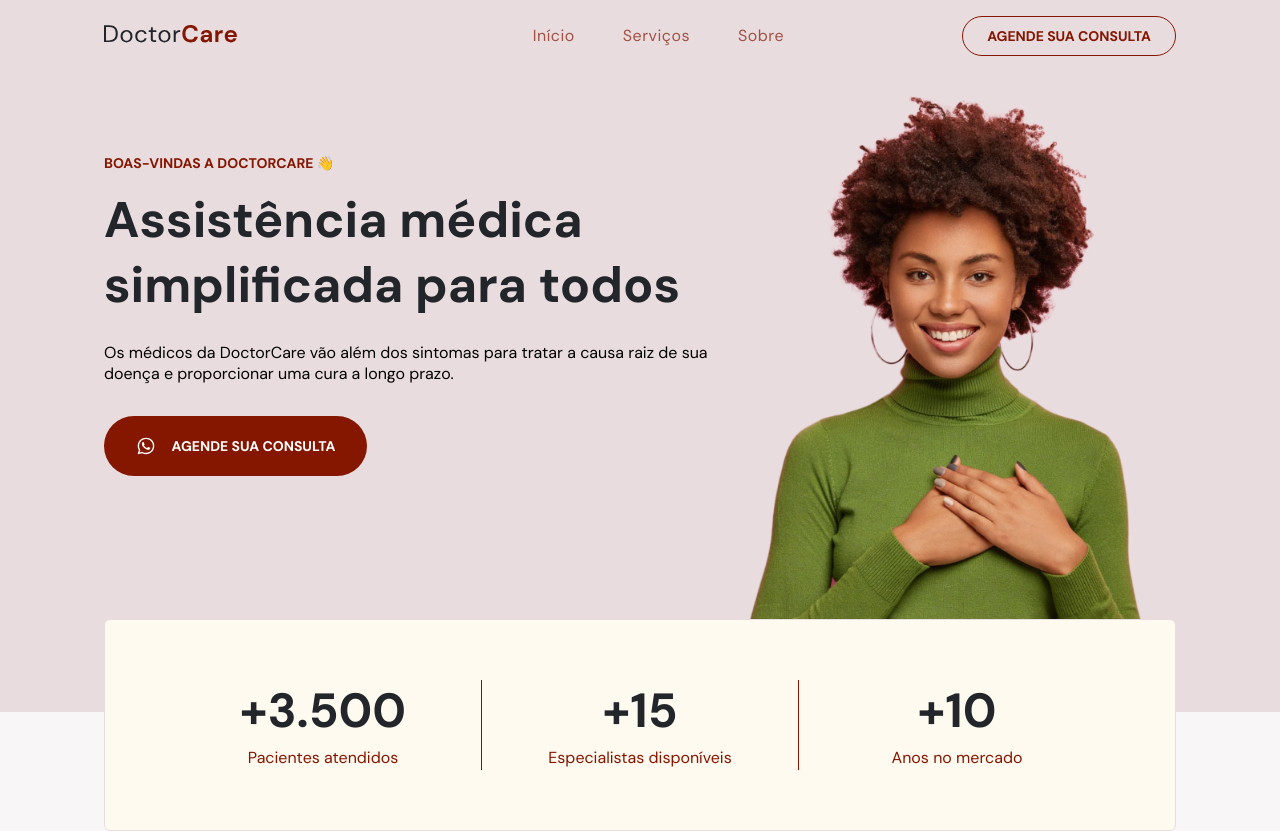
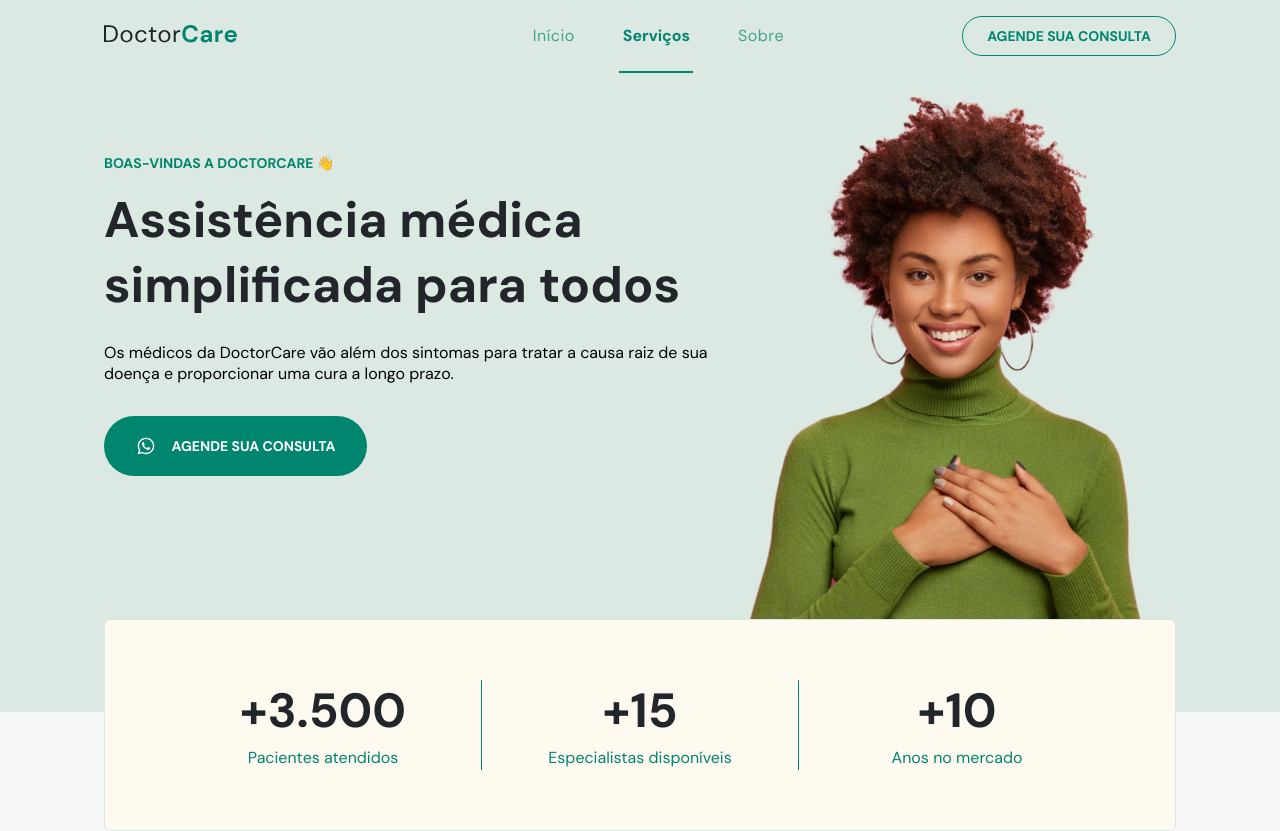
Before and after one commit to brunolyma/landingpage, a plain HTML site: page index.html in a window 1280 px wide. Shown: the top 831 px of the page. Drawn offline with nearby package versions, Linux system fonts and the light colour scheme.

Commit message:
final version

```diff
--- a/script/script.js
+++ b/script/script.js
@@ -1,11 +1,39 @@
-window.addEventListener('scroll', onScroll)
+window.addEventListener("scroll", onScroll)
 
 function onScroll() {
   toFixNavbarOnScroll()
   backToTopButton()
+  activeNavCurrentSection(home)
+  activeNavCurrentSection(services)
+  activeNavCurrentSection(about)
+  activeNavCurrentSection(contact)
 }
 
-function toFixNavbarOnScroll () {
+function activeNavCurrentSection(section) {
+  const targetLine = scrollY + innerHeight / 2
+
+  const sectionTop = section.offsetTop
+  const sectionHeight = section.offsetHeight
+
+  const sectionTopReachOrPassedTargetLine = targetLine >= sectionTop
+
+  const sectionEndsAt = sectionTop + sectionHeight
+
+  const sectionEndPassedTargetLine = targetLine <= sectionEndsAt
+
+  const sectionBoundaries =
+    sectionTopReachOrPassedTargetLine && sectionEndPassedTargetLine
+
+  const sectionId = section.getAttribute("id")
+  const menuElement = document.querySelector(`.menu a[href*=${sectionId}]`)
+
+  menuElement.classList.remove("active")
+  if (sectionBoundaries) {
+    menuElement.classList.add("active")
+  }
+}
+
+function toFixNavbarOnScroll() {
   const nav = document.querySelector("nav")
   if (scrollY > 0) {
     nav.classList.add("scroll")
@@ -14,11 +42,11 @@ function toFixNavbarOnScroll () {
   }
 }
 
-function backToTopButton () {
-  if(scrollY > 1460) {
-    document.querySelector( '#backToTop' ).classList.add('show')
+function backToTopButton() {
+  if (scrollY > 1460) {
+    document.querySelector("#backToTop").classList.add("show")
   } else {
-    document.querySelector( '#backToTop' ).classList.remove('show')
+    document.querySelector("#backToTop").classList.remove("show")
   }
 }
 
--- a/style/index.css
+++ b/style/index.css
@@ -6,7 +6,7 @@
 }
 
 :root {
-  --hue: 370;
+  --hue: 170;
   --primary-color: hsl(var(--hue), 100%, 26%);
   --headline: hsl(210, 11%, 15%);
   --paragraph: hsl(210, 9%, 31%);
@@ -615,6 +615,8 @@ footer p {
   nav#navigation.scroll .menu a.button {
     color: white;
     border-color: white;
+
+    transition: background 0.3s;
   }
 
   nav#navigation.scroll .menu ul li a.active,
@@ -626,7 +628,7 @@ footer p {
     opacity: 1;
     transition: 0.2s;
   }
-  nav#navigation .menu ul li a:active,
+  nav#navigation .menu ul li a.active,
   nav#navigation .menu ul li a:hover {
     opacity: 1;
     font-weight: 700;
@@ -637,7 +639,7 @@ footer p {
   nav#navigation .menu li a::after {
     display: block;
     content: "";
-    bottom: -1.9rem;
+    bottom: -2rem;
     left: -5%;
 
     position: relative;
@@ -658,9 +660,12 @@ footer p {
     width: 110%;
   }
 
+  nav#navigation.scroll .menu a.button.active,
   nav#navigation.scroll .menu a.button:hover {
     background-color: var(--brand-back);
     color: var(--primary-color);
+
+    transition: 0.2s;
   }
 
   nav#navigation .menu a.button:hover {
@@ -752,9 +757,10 @@ footer p {
     line-height: 2.4rem;
     padding: 0;
   }
-  #about .col-a {
-    padding-block: auto;
+  #about .col-a h4 {
+    padding-top: 0;
   }
+
   #about img {
     width: fit-content;
   }
@@ -766,7 +772,6 @@ footer p {
     grid-template-areas: " A B";
     align-items: end;
     gap: 14rem;
-
   }
 
   /* ============ FOOTER ============== */
@@ -788,4 +793,6 @@ footer p {
   footer .col-a ul {
     padding-top: 2.4rem;
   }
+
+  /* ========== SCROLL UP ========== */
 }
```
Also changed, not shown: index.html (+1 -2 lines).
